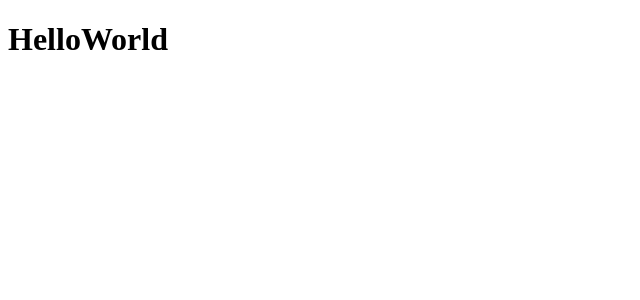
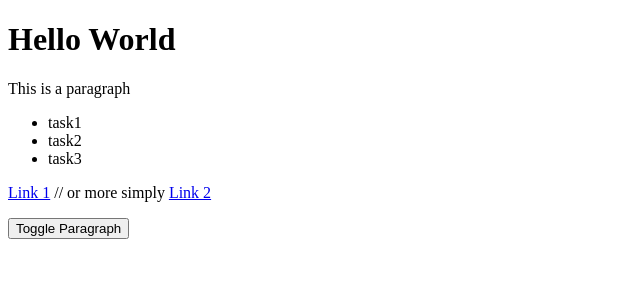
Before and after one commit to AndrasE/vue-crash-course, a Vue app: page / in a window 1280 px wide. Shown: the top 300 px of the page, without its empty margins (0-640 px from the left). Built offline with nearby package versions, Linux system fonts and the light colour scheme; the HTML template or start-up script is replaced by a standard one.

Commit message:
testing waters in V
V-if, V-for, V-bind, :href, V-on

```diff
--- a/src/App.vue
+++ b/src/App.vue
@@ -1,5 +1,29 @@
-
+<script>
+export default {
+  data() {
+    return {
+      HelloWorld: 'Hello World',
+      status: true,
+      tasks: ["task1", "task2", "task3"],
+      link: "https://vuejs.org",
+    }
+  },
+}
+</script>
 
 <template>
-  <h1>HelloWorld</h1>
+  <h1>{{ HelloWorld }}</h1>
+  <p v-if="status">This is a paragraph</p>
+  <p v-else>This is another paragraph</p>
+  <ul>
+    <li v-for="(task, index) in tasks" :key="index">
+      {{ task }}
+    </li>
+  </ul>
+  <p>
+    <a v-bind:href="link">Link 1</a>
+    // or more simply
+    <a :href="link">Link 2</a>
+  </p>
+  <button @click="status = !status">Toggle Paragraph</button>
 </template>
```
